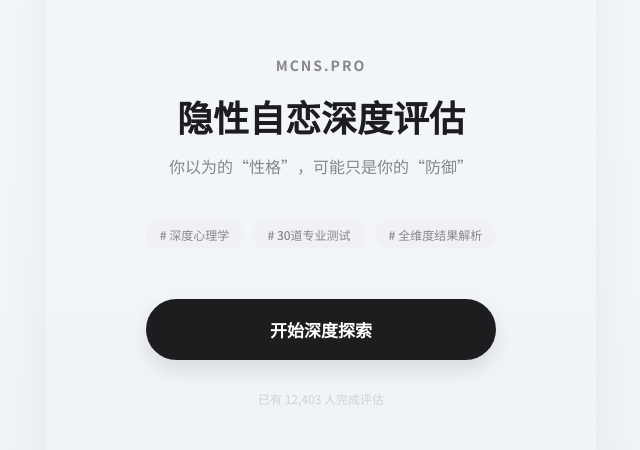
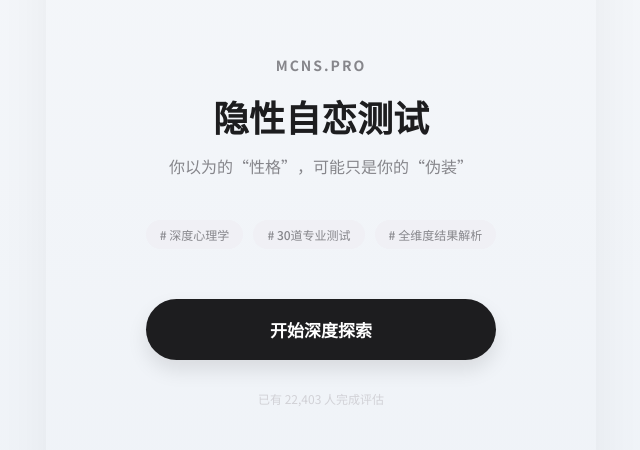
Before and after one commit to lifei-dashen/MCNS-, a plain HTML site: page index.html in a window 1280 px wide. Shown: the part 169-619 px from the top of the page, without its empty margins (319-959 px from the left). Drawn offline with nearby package versions, Linux system fonts and the light colour scheme.

Commit message:
Update index.html

```diff
--- a/index.html
+++ b/index.html
@@ -3,7 +3,7 @@
 <head>
     <meta charset="UTF-8">
     <meta name="viewport" content="width=device-width, initial-scale=1.0, maximum-scale=1.0, user-scalable=no">
-    <title>MCNS 隐性自恋深度评估</title>
+    <title>MCNS 隐性自恋测试</title>
     <link href="https://fonts.googleapis.com/css2?family=Noto+Sans+SC:wght@300;400;500;700&display=swap" rel="stylesheet">
     <link rel="stylesheet" href="style.css">
     <script src="https://cdn.jsdelivr.net/npm/chart.js"></script>
@@ -16,15 +16,15 @@
         <section id="landing-page" class="page active">
             <div class="landing-content">
                 <div class="logo">MCNS.PRO</div>
-                <h1 class="main-title">隐性自恋深度评估</h1>
-                <p class="subtitle">你以为的“性格”，可能只是你的“防御”</p>
+                <h1 class="main-title">隐性自恋测试</h1>
+                <p class="subtitle">你以为的“性格”，可能只是你的“伪装”</p>
                 <div class="tags-row">
                     <span># 深度心理学</span>
                     <span># 30道专业测试</span>
                     <span># 全维度结果解析</span>
                 </div>
                 <button class="btn-primary" onclick="startQuiz()">开始深度探索</button>
-                <p class="footer-note">已有 12,403 人完成评估</p>
+                <p class="footer-note">已有 22,403 人完成评估</p>
             </div>
         </section>
 
```
